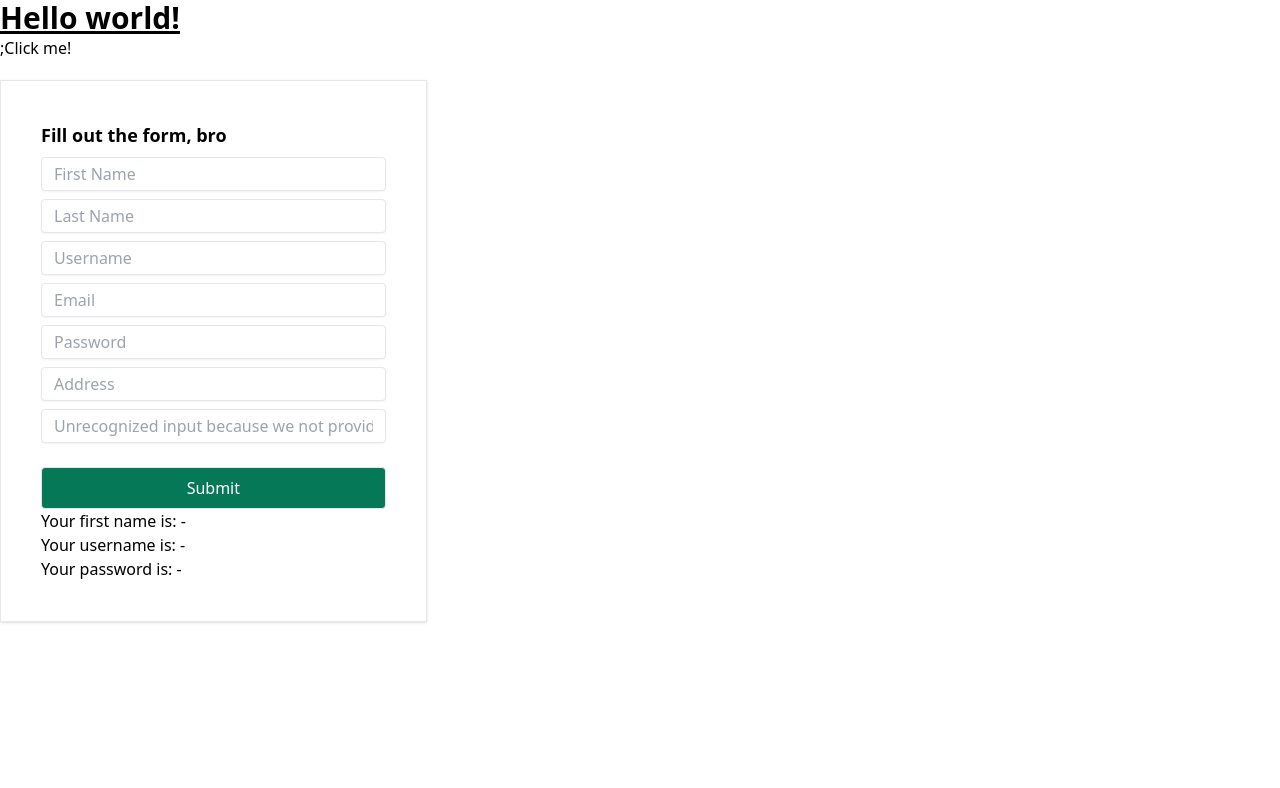
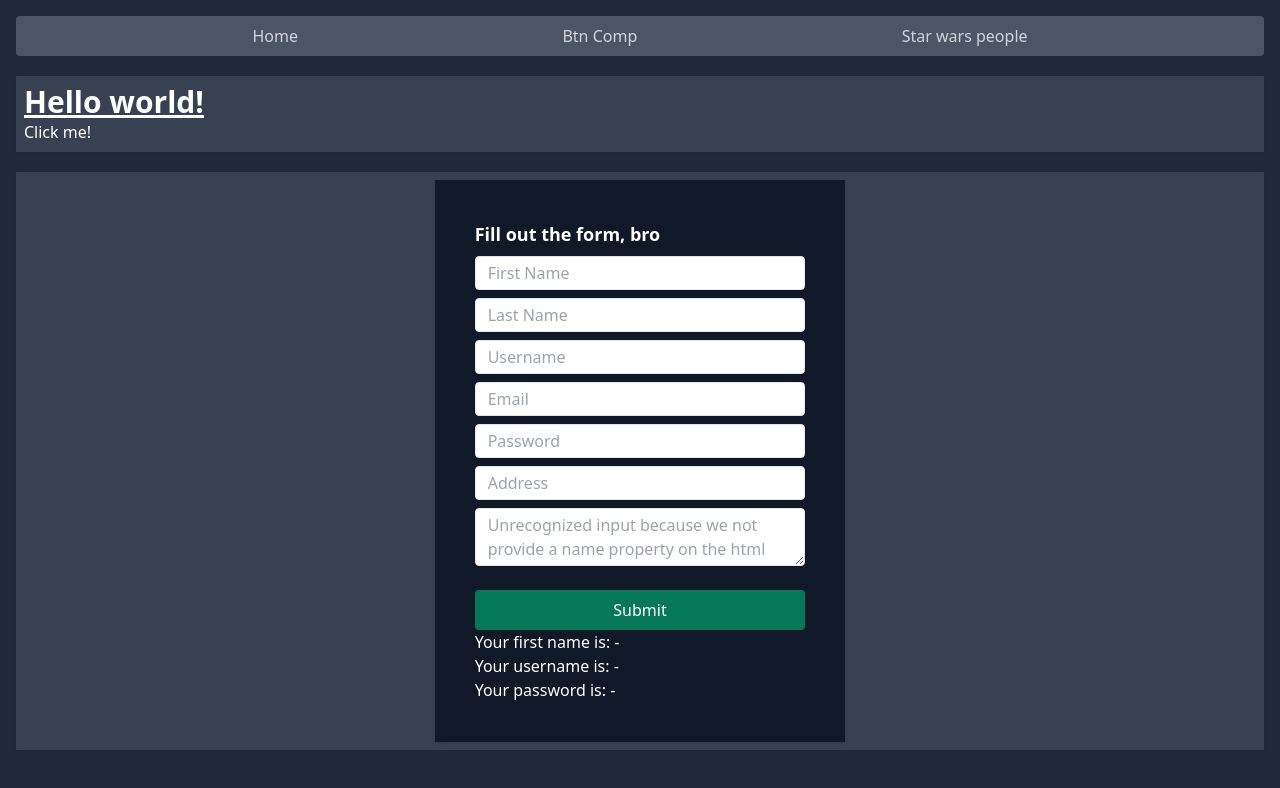
Before and after one commit to Milkywayrules/nextjs-ts-simple, a Next.js app: page / in a window 1280 px wide. Shown: the top 788 px of the page. Built offline with nearby package versions, Linux system fonts and the light colour scheme.

Commit message:
:lipstick: (all) set dark as theme
adjust color on every components that need to be lightened or darkened

```diff
--- a/src/components/EmptyMessage.tsx
+++ b/src/components/EmptyMessage.tsx
@@ -3,7 +3,7 @@ import { FC } from 'react'
 interface Props {}
 
 const EmptyMessage: FC<Props> = ({}) => {
-  return <p className="font-bold text-orange-600">Data not found.</p>
+  return <p className="font-bold text-orange-400">Data not found.</p>
 }
 
 export default EmptyMessage
--- a/src/components/ErrorMessage.tsx
+++ b/src/components/ErrorMessage.tsx
@@ -3,7 +3,7 @@ import { FC } from 'react'
 interface Props {}
 
 const ErrorMessage: FC<Props> = ({}) => {
-  return <p className="font-bold text-rose-600">Something error.</p>
+  return <p className="font-bold text-rose-400">Something error.</p>
 }
 
 export default ErrorMessage
--- a/src/components/LoadingMessage.tsx
+++ b/src/components/LoadingMessage.tsx
@@ -3,7 +3,7 @@ import { FC } from 'react'
 interface Props {}
 
 const LoadingMessage: FC<Props> = ({}) => {
-  return <p className="font-bold text-blue-600">Loading...</p>
+  return <p className="font-bold text-blue-400">Loading...</p>
 }
 
 export default LoadingMessage
--- a/src/components/SimpleForm.tsx
+++ b/src/components/SimpleForm.tsx
@@ -45,7 +45,7 @@ const SimpleForm: FC<Props> = ({}) => {
     <>
       <form
         name="simple-form"
-        className="flex flex-col gap-2"
+        className="flex flex-col gap-2 text-gray-900"
         onSubmit={e => {
           e.preventDefault()
 
@@ -148,17 +148,16 @@ const SimpleForm: FC<Props> = ({}) => {
         />
 
         {/* we cannot get any data from this element. ref, state, or even name prop is not provided */}
-        <input
-          placeholder="Unrecognized input because we not provide a name prop"
-          type="text"
+        <textarea
+          placeholder="Unrecognized input because we not provide a name property on the html"
           className={inputClassName + ' focus:ring-rose-500'}
-        />
+        ></textarea>
 
         <div className="mt-2"></div>
 
         <button
           type="submit"
-          className="w-full px-5 py-2 mx-auto text-white border rounded lg:px-20 bg-emerald-700"
+          className="w-full px-5 py-2 mx-auto text-white rounded lg:px-20 bg-emerald-700 hover:bg-emerald-600"
         >
           Submit
         </button>
--- a/src/pages/_app.tsx
+++ b/src/pages/_app.tsx
@@ -2,7 +2,11 @@ import '../styles/globals.css'
 import type { AppProps } from 'next/app'
 
 function MyApp({ Component, pageProps }: AppProps) {
-  return <Component {...pageProps} />
+  return (
+    <div className="p-4 text-white bg-gray-800 min-h-screen">
+      <Component {...pageProps} />
+    </div>
+  )
 }
 
 export default MyApp
--- a/src/pages/index.tsx
+++ b/src/pages/index.tsx
@@ -5,16 +5,28 @@ import SimpleForm from '../components/SimpleForm'
 const Home: NextPage = () => {
   return (
     <>
-      <h1 className="text-3xl font-bold underline">Hello world!</h1>;
-      {/* call this button component */}
-      <SimpleButton />
-      {/* wrapper for form */}
-      <div className="w-1/2 p-10 mt-5 border shadow lg:w-1/3">
-        <h2 className="text-lg font-semibold">Fill out the form, bro</h2>
-        <div className="mt-2"></div>
-        {/* form component example */}
-        <SimpleForm />
-      </div>
+      <nav className="bg-gray-600 rounded">
+        <ul className="flex gap-3 text-gray-300 justify-evenly">
+          <li className="px-4 py-2 hover:text-white">Home</li>
+          <li className="px-4 py-2 hover:text-white">Btn Comp</li>
+          <li className="px-4 py-2 hover:text-white">Star wars people</li>
+        </ul>
+      </nav>
+
+      {/* simple button component demo */}
+      <section className="p-2 mt-5 bg-gray-700 shadow">
+        <h1 className="text-3xl font-bold underline">Hello world!</h1>
+        <SimpleButton />
+      </section>
+
+      {/* simple form demo */}
+      <section className="flex justify-center p-2 mt-5 bg-gray-700 shadow">
+        <div className="w-9/12 p-10 bg-gray-900 shadow md:w-1/2 lg:w-1/3">
+          <h2 className="text-lg font-semibold">Fill out the form, bro</h2>
+          <div className="mt-2"></div>
+          <SimpleForm />
+        </div>
+      </section>
     </>
   )
 }
--- a/src/pages/star-wars/[id].tsx
+++ b/src/pages/star-wars/[id].tsx
@@ -1,6 +1,9 @@
 import { NextPage } from 'next'
 import { useRouter } from 'next/router'
 import { useEffect, useState } from 'react'
+import EmptyMessage from '../../components/EmptyMessage'
+import ErrorMessage from '../../components/ErrorMessage'
+import LoadingMessage from '../../components/LoadingMessage'
 import PersonInfo from '../../components/PersonInfo'
 import { ApiResponse } from './star-wars'
 
@@ -43,9 +46,9 @@ const StarWars: NextPage = ({}) => {
     }
   }, [router.isReady]) // depends on empty array, only run once on componentDidMount lifecycle
 
-  if (isLoading) return <p className="font-bold text-blue-600">Loading...</p>
-  if (isError) return <p className="font-bold text-rose-600">Something error.</p>
-  if (!resData) return <p className="font-bold text-rose-600">Data not found.</p>
+  if (isLoading) return <LoadingMessage />
+  if (isError) return <ErrorMessage />
+  if (!resData) return <EmptyMessage />
 
   /**
    * do a type check/property check using in (typescript), inside the ternary operator
@@ -60,10 +63,16 @@ const StarWars: NextPage = ({}) => {
    * ex.
    * return (true/false) ? ifTrue : ifFalse
    */
-  return 'detail' in resData ? (
-    <div>{resData.detail}</div>
-  ) : (
-    <PersonInfo key={resData.url} person={resData} />
+  return (
+    <>
+      <button onClick={() => router.push('/star-wars')}>Go to list</button>
+      <h1 className="mb-5 text-2xl font-bold">Star Wars Person</h1>
+      {'detail' in resData ? (
+        <div>{resData.detail}</div>
+      ) : (
+        <PersonInfo key={resData.url} person={resData} />
+      )}
+    </>
   )
 }
 
--- a/src/pages/star-wars/index.tsx
+++ b/src/pages/star-wars/index.tsx
@@ -69,18 +69,23 @@ const StarWars: NextPage = ({}) => {
 
   return (
     <>
+      <div>
+        <button onClick={() => router.push('/')}>Go to home</button>
+      </div>
       <div className="flex flex-col gap-4">
+        <h1 className="text-2xl font-bold">Star Wars People</h1>
         {resData.map(person => (
-          <>
+          <span className="max-w-md px-4 py-2 border border-gray-200 rounded shadow min-w-fit hover:border-indigo-400">
             <PersonInfo key={person.url} person={person} />
             <div>
+              On app:{' '}
               <Link href={buildUrl(pathname, getSlug(person.url))}>
-                <a className="text-emerald-600 underline hover:text-emerald-500">
+                <a className="underline text-emerald-600 hover:text-emerald-500">
                   {buildUrl(pathname, getSlug(person.url))}
                 </a>
               </Link>
             </div>
-          </>
+          </span>
         ))}
       </div>
     </>
```
